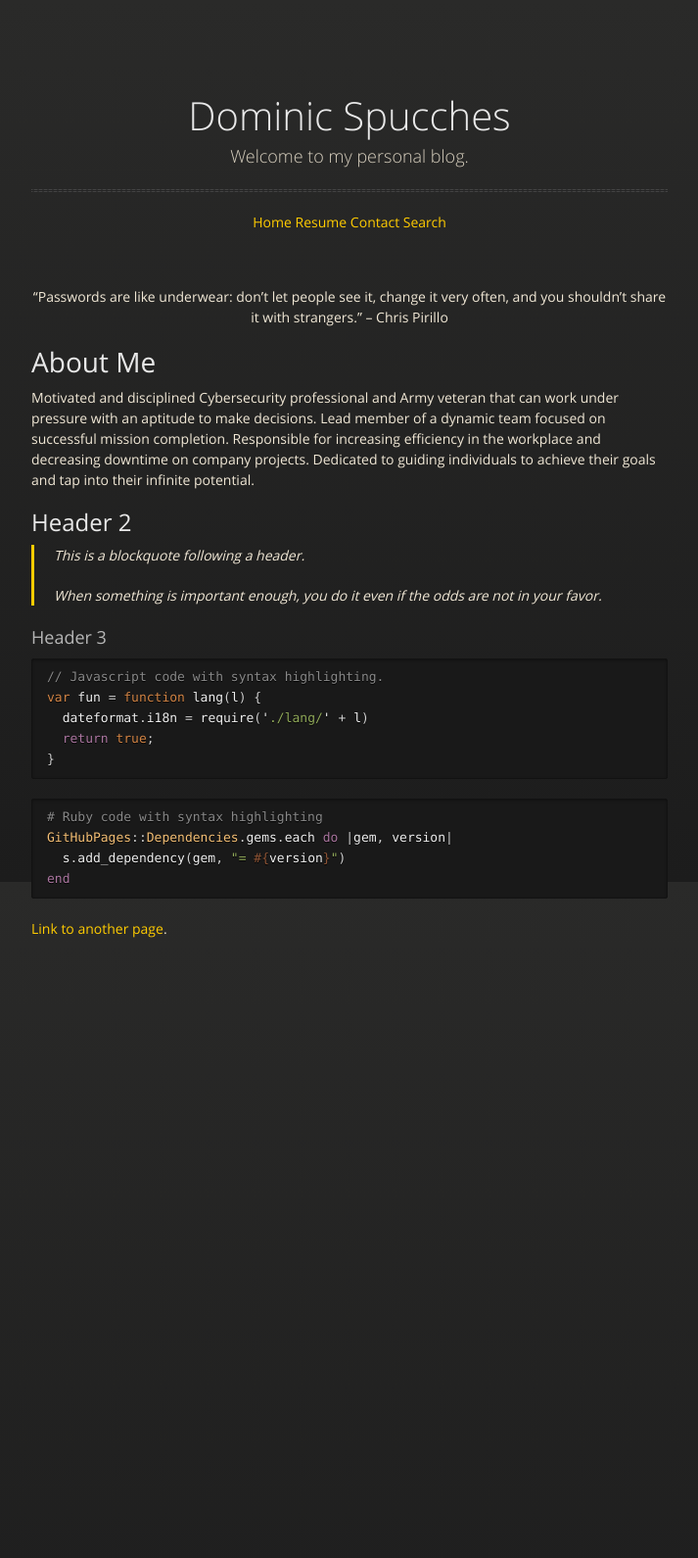
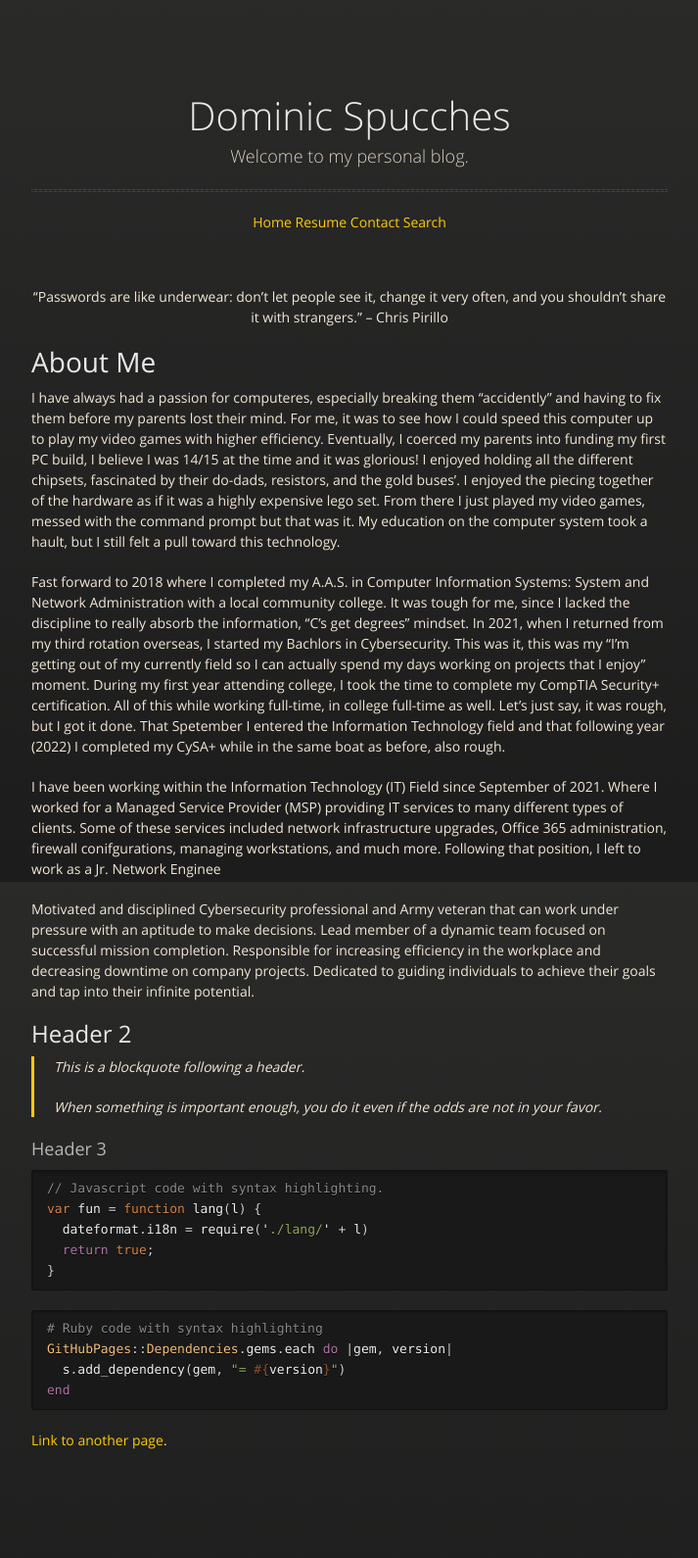
Before and after one commit to dspucches/dspucches.github.io, a Jekyll site: the page built from index.md, in a window 1280 px wide. Shown: the whole page at 98% size, without its empty margins (283-996 px from the left). Built offline with Jekyll 4.4.1, drawn with Linux system fonts in a browser that asks for light colours; before the commit the page ends 1068 px from its top, so only the background shows below that.

Commit message:
Update index.md

```diff
--- a/index.md
+++ b/index.md
@@ -6,6 +6,12 @@ layout: default
 
 
 # About Me
+
+I have always had a passion for computeres, especially breaking them "accidently" and having to fix them before my parents lost their mind. For me, it was to see how I could speed this computer up to play my video games with higher efficiency. Eventually, I coerced my parents into funding my first PC build, I believe I was 14/15 at the time and it was glorious! I enjoyed holding all the different chipsets, fascinated by their do-dads, resistors, and the gold buses'. I enjoyed the piecing together of the hardware as if it was a highly expensive lego set. From there I just played my video games, messed with the command prompt but that was it. My education on the computer system took a hault, but I still felt a pull toward this technology.
+
+Fast forward to 2018 where I completed my A.A.S. in Computer Information Systems: System and Network Administration with a local community college. It was tough for me, since I lacked the discipline to really absorb the information, "C's get degrees" mindset. In 2021, when I returned from my third rotation overseas, I started my Bachlors in Cybersecurity. This was it, this was my "I'm getting out of my currently field so I can actually spend my days working on projects that I enjoy" moment. During my first year attending college, I took the time to complete my CompTIA Security+ certification. All of this while working full-time, in college full-time as well. Let's just say, it was rough, but I got it done. That Spetember I entered the Information Technology field and that following year (2022) I completed my CySA+ while in the same boat as before, also rough.
+
+I have been working within the Information Technology (IT) Field since September of 2021. Where I worked for a Managed Service Provider (MSP) providing IT services to many different types of clients. Some of these services included network infrastructure upgrades, Office 365 administration, firewall conifgurations, managing workstations, and much more. Following that position, I left to work as a Jr. Network Enginee
 
 Motivated and disciplined Cybersecurity professional and Army veteran that can work under pressure with an
 aptitude to make decisions. Lead member of a dynamic team focused on successful mission completion.
```
